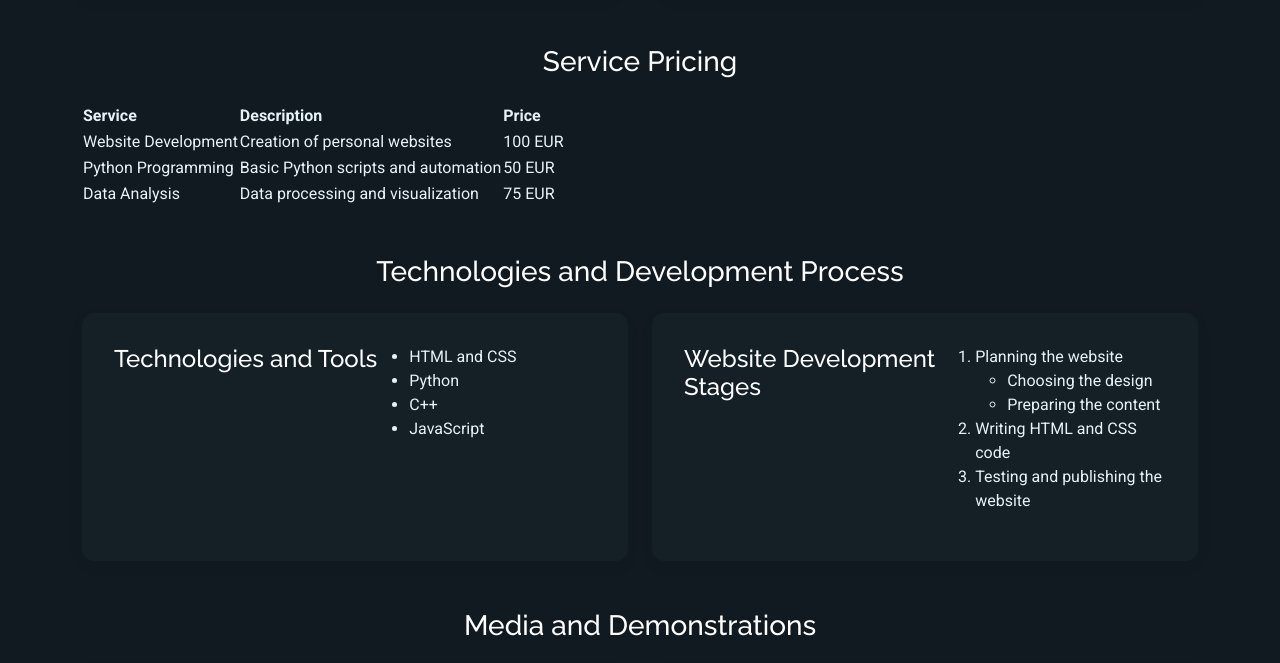
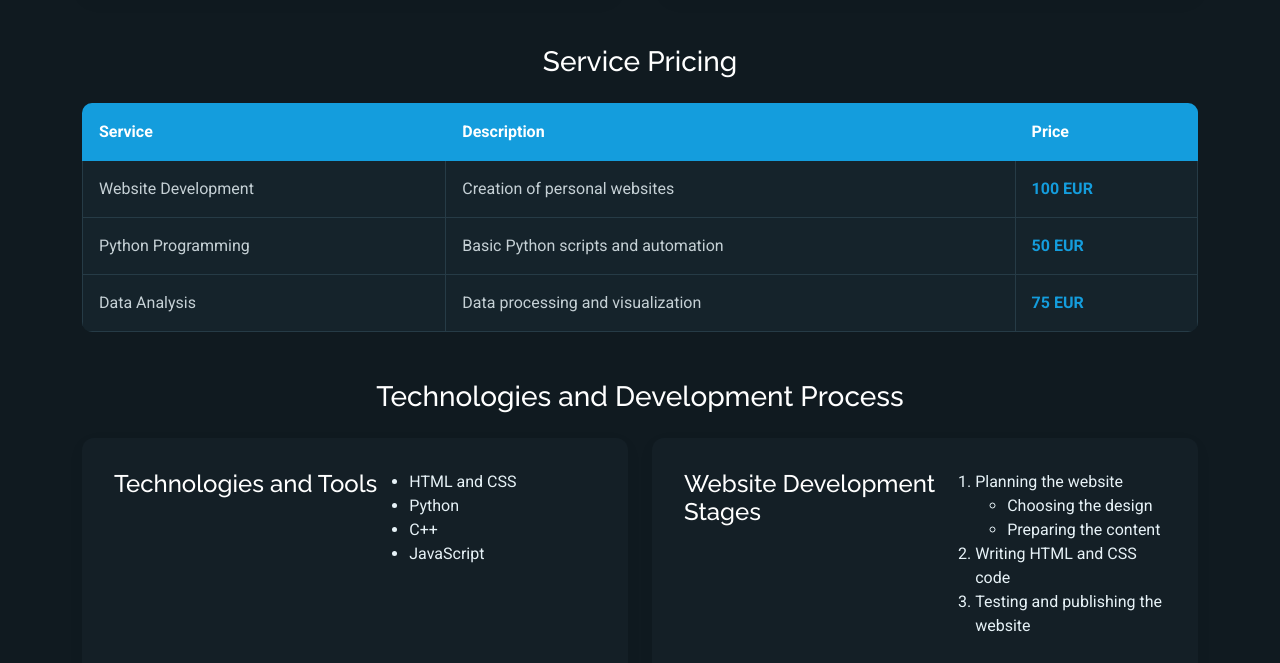
Before and after one commit to apadegimas/apadegimas.github.io, a plain HTML site: page services.html in a window 1280 px wide. Shown: the part 863-1526 px from the top of the page. Drawn offline with Linux system fonts and the light colour scheme.

Commit message:
Add files via upload

```diff
--- a/assets/css/main.css
+++ b/assets/css/main.css
@@ -2850,6 +2850,43 @@ section,
 /*--------------------------------------------------------------
 # Starter Section Section
 --------------------------------------------------------------*/
-.starter-section {
-  /* Add your styles here */
-}
+/* Custom Services Pricing Table */
+
+.cv-pricing-table {
+  width: 100%;
+  border-collapse: collapse;
+  background-color: #15232b;
+  color: #ffffff;
+  border-radius: 10px;
+  overflow: hidden;
+}
+
+.cv-pricing-table th {
+  background-color: #149ddd;
+  color: #ffffff;
+  padding: 16px;
+  text-align: left;
+  font-weight: 600;
+  border: 1px solid #149ddd;
+}
+
+.cv-pricing-table td {
+  padding: 16px;
+  border: 1px solid #263b46;
+  color: #c5d0d5;
+}
+
+.cv-pricing-table tbody tr {
+  background-color: #15232b;
+  transition: 0.3s;
+}
+
+.cv-pricing-table tbody tr:hover {
+  background-color: #1c3542;
+}
+
+.cv-pricing-table td:last-child {
+  color: #149ddd;
+  font-weight: 600;
+  white-space: nowrap;
+}
```
